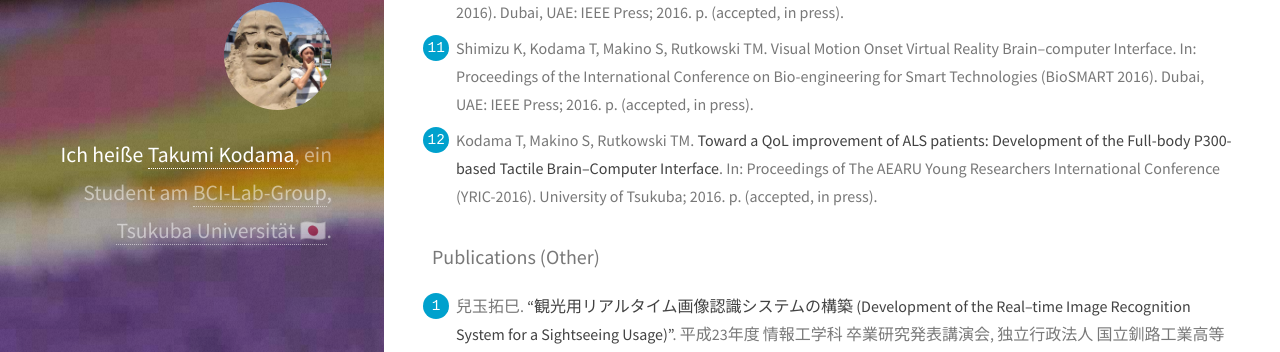
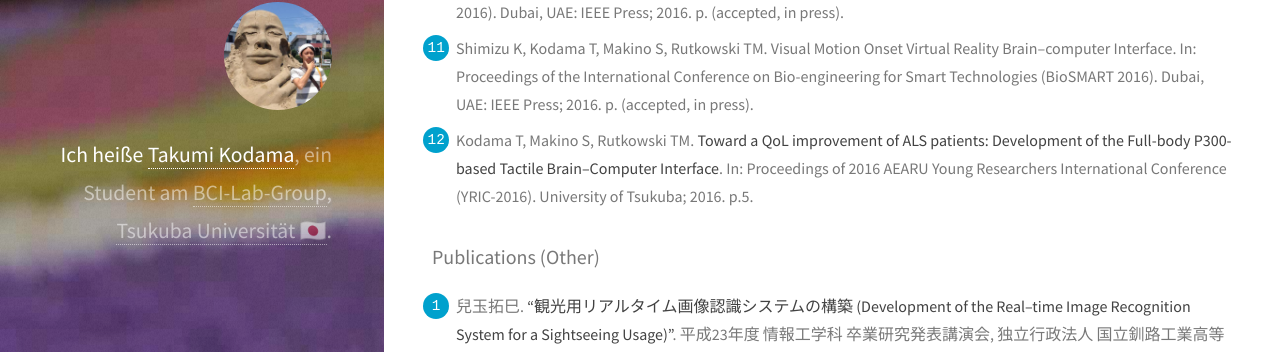
Before and after one commit to shartsu/shartsu.github.io, a Jekyll site: the page built from profile/index.markdown, in a window 1280 px wide and 900 px high, scrolled down 1826 px. Shown: the part 102-454 px from the top of the window. Built offline with Jekyll 4.4.1, drawn with Linux system fonts in a browser that asks for light colours; some web fonts are replaced; comment, search, counter and statistics services are not loaded.

Commit message:
modify index.markdown

```diff
--- a/profile/index.markdown
+++ b/profile/index.markdown
@@ -44,7 +44,7 @@ layout: profile
 9. Kodama T, Shimizu K, Makino S, Rutkowski TM. Tactile Brain–computer Interface Based on Classification of P300 Responses Evoked by Spatial Vibrotactile Stimuli Delivered to the User’s Full Body. In: Asia-Pacific Signal and Information Processing Association, 2016 Annual Summit and Conference (APSIPA ASC 2016). APSIPA. Jeju, Korea: IEEE Press; 2016. p. (submitted).
 10. Kodama T, Shimizu K, Makino S, Rutkowski TM. Full–body Tactile P300–based Brain–computer Interface Accuracy Refinement. In: Proceedings of the International Conference on Bio-engineering for Smart Technologies (BioSMART 2016). Dubai, UAE: IEEE Press; 2016. p. (accepted, in press).
 11. Shimizu K, Kodama T, Makino S, Rutkowski TM. Visual Motion Onset Virtual Reality Brain–computer Interface. In: Proceedings of the International Conference on Bio-engineering for Smart Technologies (BioSMART 2016). Dubai, UAE: IEEE Press; 2016. p. (accepted, in press).
-12. Kodama T, Makino S, Rutkowski TM. **Toward a QoL improvement of ALS patients: Development of the Full-body P300-based Tactile Brain--Computer Interface**. In: Proceedings of The AEARU Young Researchers International Conference (YRIC-2016). University of Tsukuba; 2016. p. (accepted, in press).
+12. Kodama T, Makino S, Rutkowski TM. **Toward a QoL improvement of ALS patients: Development of the Full-body P300-based Tactile Brain--Computer Interface**. In: Proceedings of 2016 AEARU Young Researchers International Conference (YRIC-2016). University of Tsukuba; 2016. p.5.
 
 ### Publications (Other)
 
```
